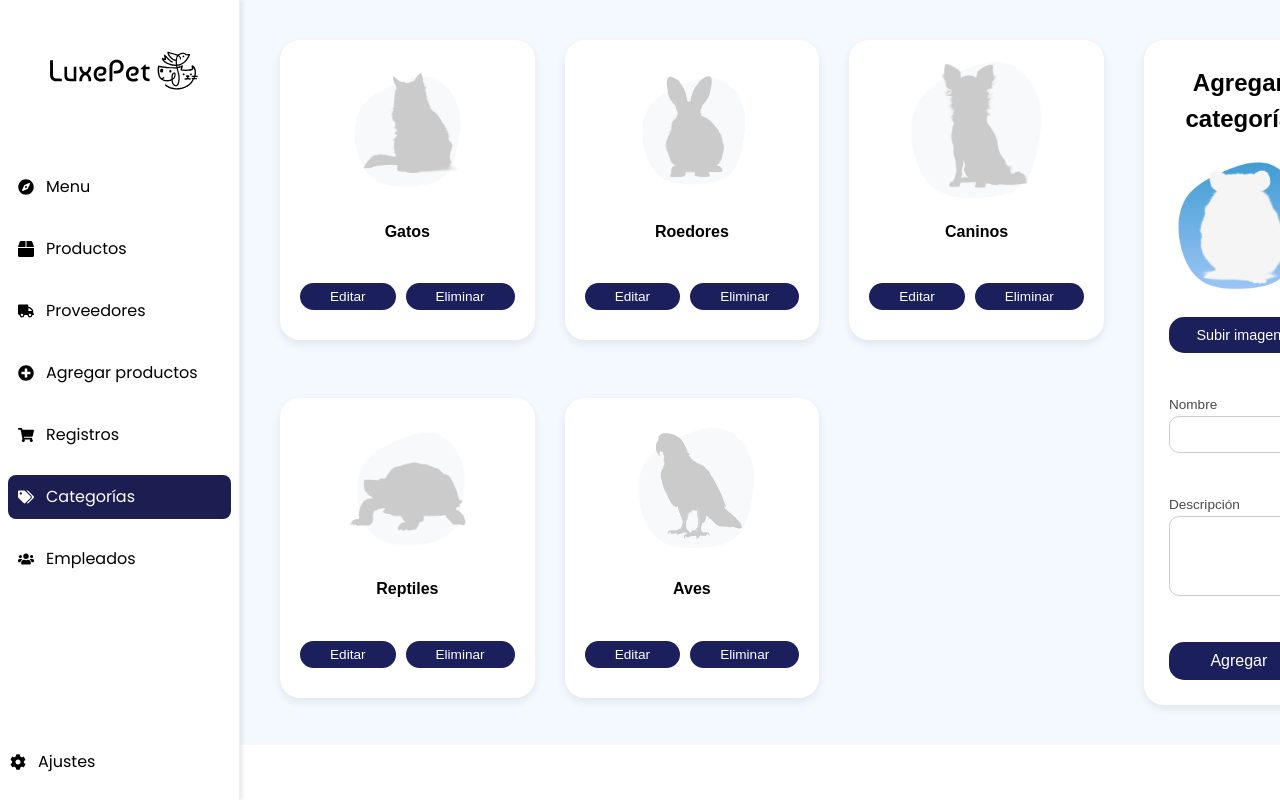
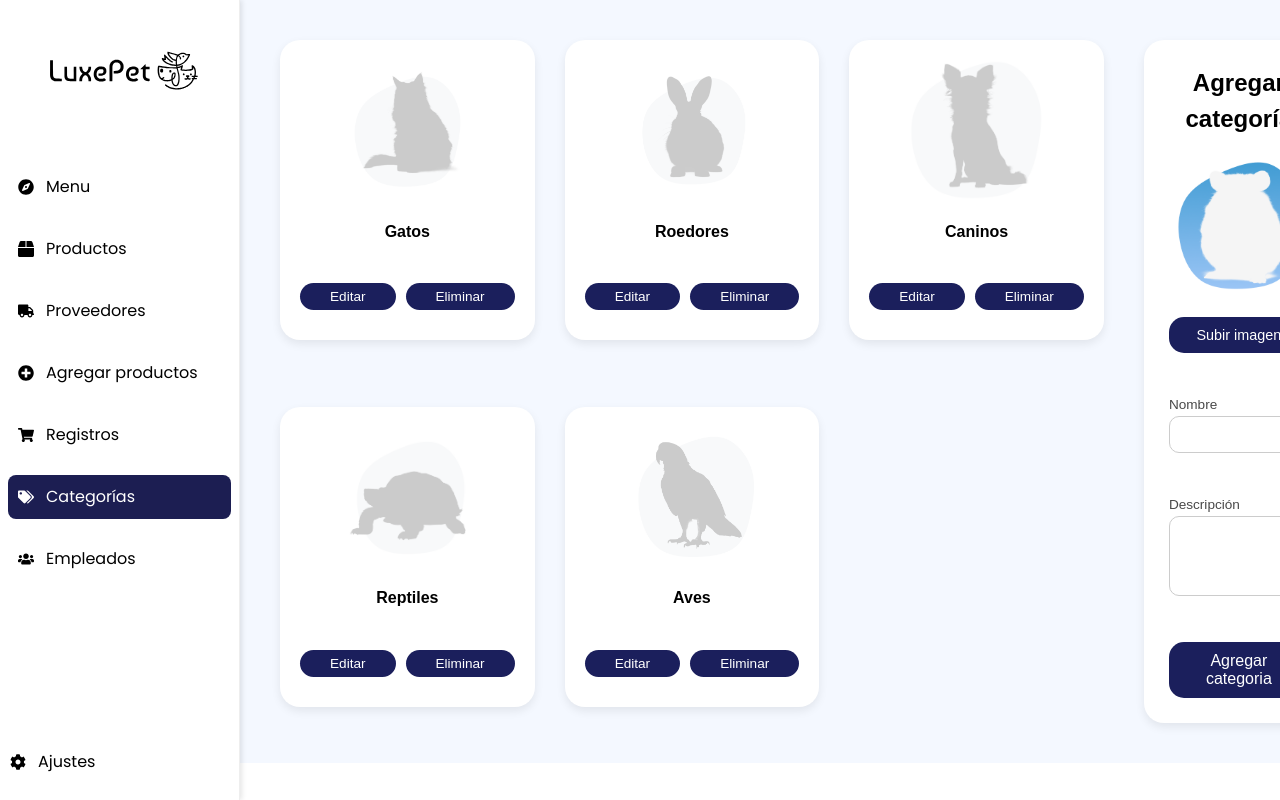
Before and after one commit to ferxhdzzz/luxePetAdmin, a React (Vite) app in the folder frontend/: page /categorias in a window 1280 px wide. Built offline with nearby package versions, Linux system fonts and the light colour scheme.

Commit message:
categorias 2

```diff
--- a/frontend/src/components/AgregarcatCard.jsx
+++ b/frontend/src/components/AgregarcatCard.jsx
@@ -28,7 +28,7 @@ const FormAgregarCategoria = ({ onSubmit, onImageChange }) => {
       <label >Descripción</label>
       <textarea placeholder=""></textarea>
 <br /><br />
-      <button className="btn-agregar" onClick={onSubmit}>Agregar</button>
+      <button className="btn-agregar" onClick={onSubmit}>Agregar categoria</button>
     </div>
   );
 };
```
